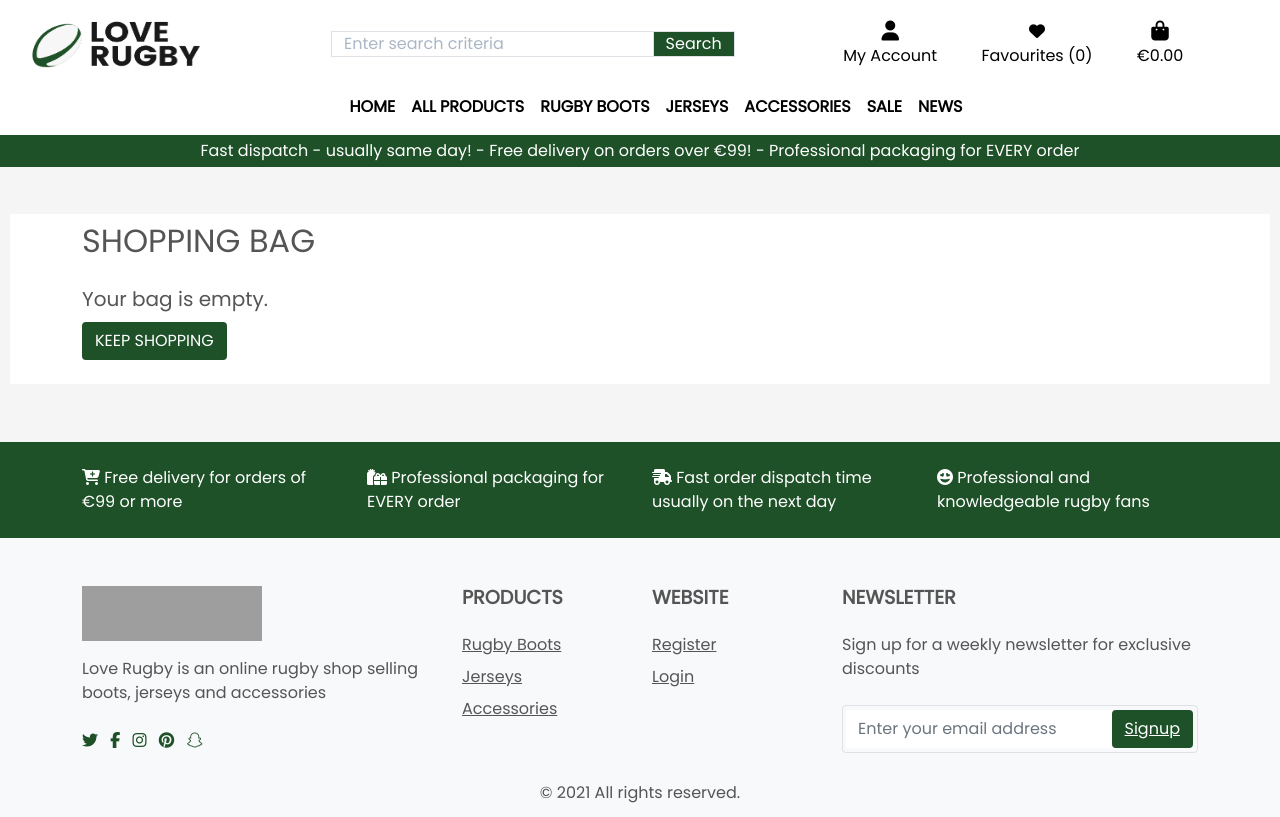
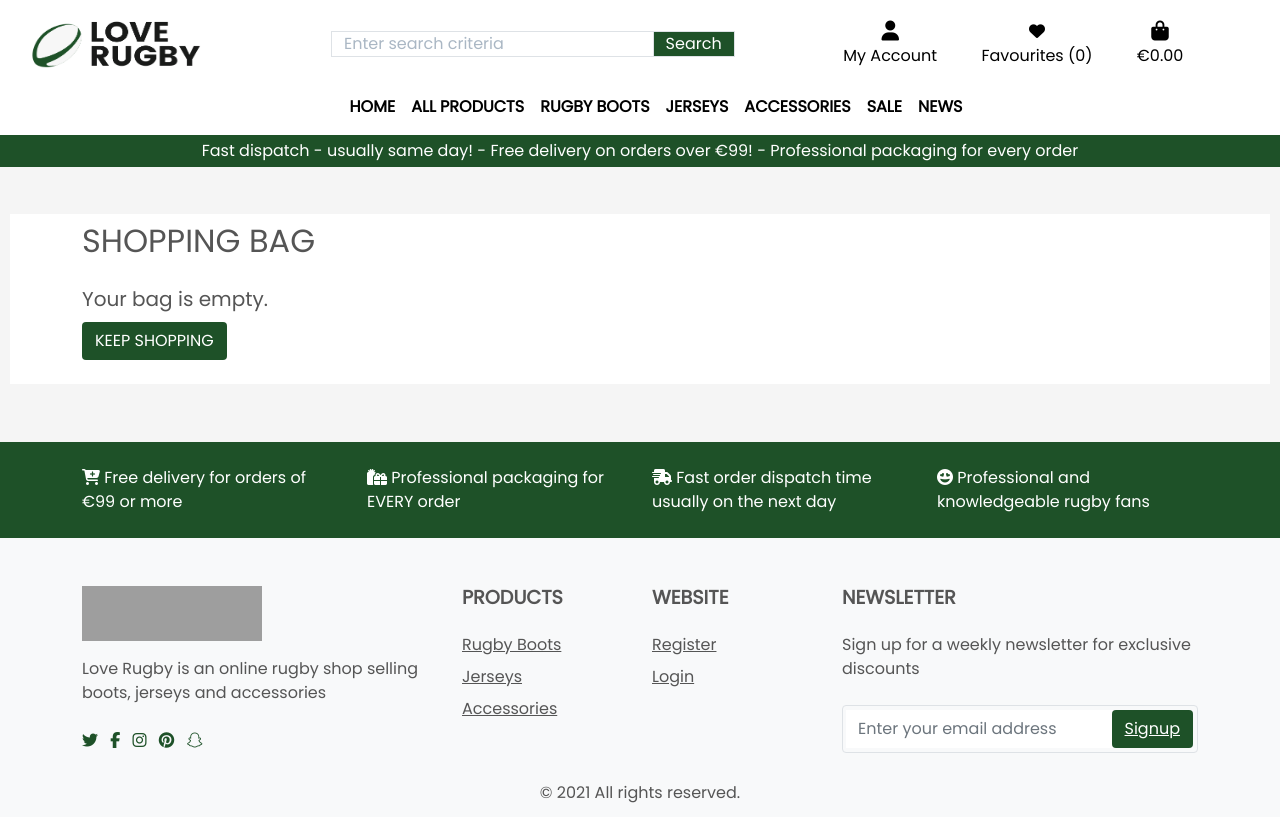
Before and after one commit to pmeeny/CI-MS4-LoveRugby, a Django app: page /bag/ in a window 1280 px wide. Run offline with Django 3.2, Linux system fonts and the light colour scheme; data that the repository does not hold is empty; parts of the project's set-up code (start-up, migrations or seed data) failed here and were passed over; some libraries are stand-ins or nearby versions; grey boxes are pictures that could not be loaded.

Commit message:
refactor: Minor footer text update

```diff
--- a/templates/base.html
+++ b/templates/base.html
@@ -144,7 +144,7 @@
                     <span class="d-none d-lg-inline ml-3 mr-3 font-white">-</span>
                     <span class="font-white">Free delivery on orders over €{{ free_delivery_threshold }}!</span>
                     <span class="d-none d-lg-inline ml-3 mr-3 font-white">-</span>
-                    <span class="d-none d-lg-inline font-white"> Professional packaging for EVERY order</span>
+                    <span class="d-none d-lg-inline font-white"> Professional packaging for every order</span>
                 </div>
             </div>
         </div>
```
